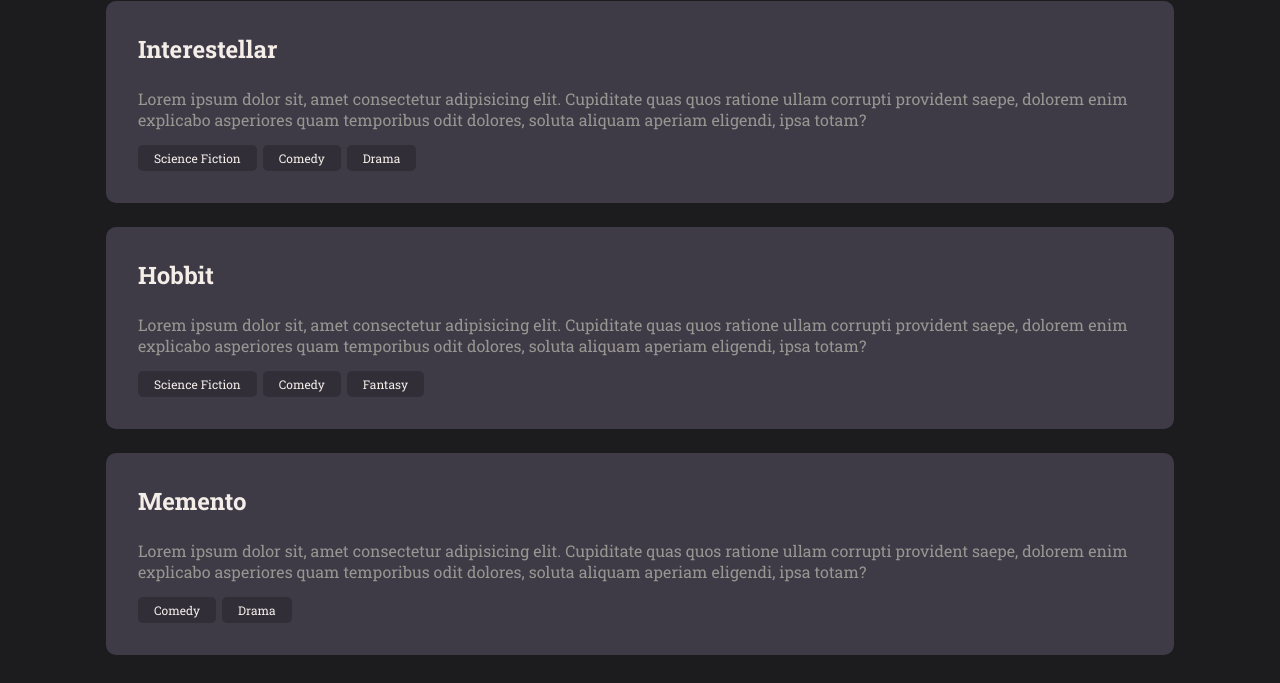
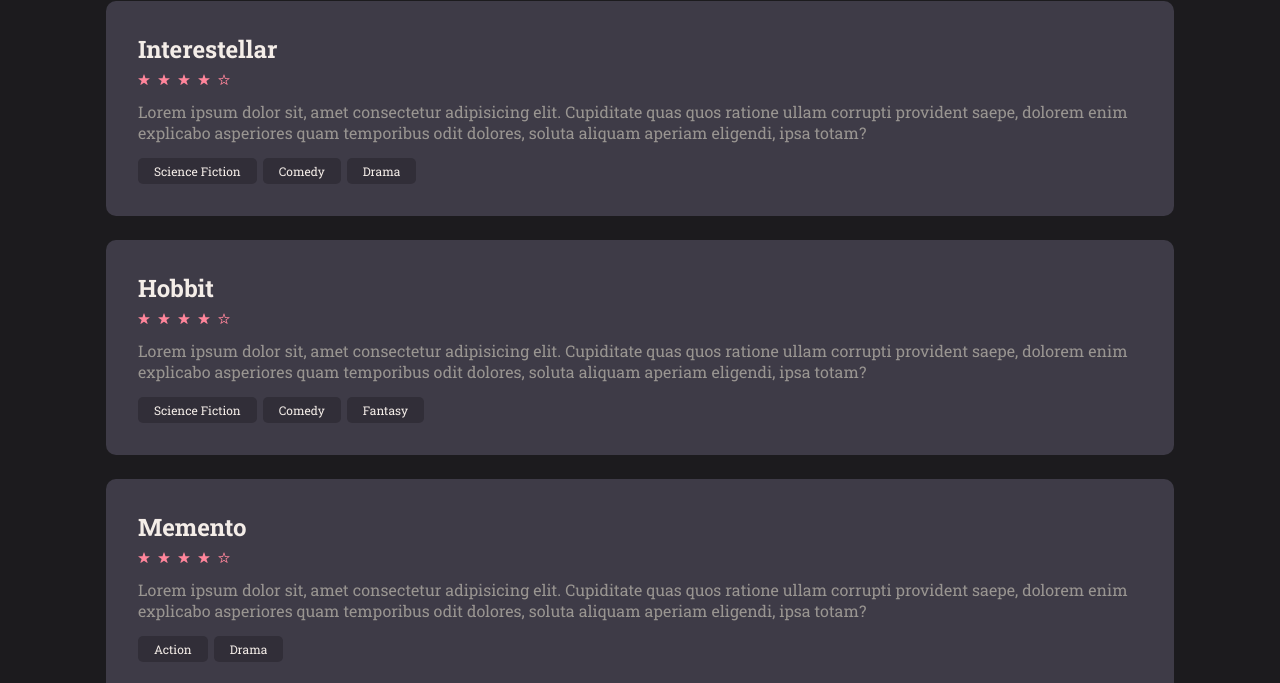
Before and after one commit to ViniciusdePSouza/Rocket_Movies, a React (Vite) app in the folder rocketmovies/: page / in a window 1280 px wide. Shown: the part 269-952 px from the top of the page. Built offline with nearby package versions, Linux system fonts and the light colour scheme.

Commit message:
Home page done

```diff
--- a/rocketmovies/src/components/Card/index.jsx
+++ b/rocketmovies/src/components/Card/index.jsx
@@ -1,5 +1,7 @@
 import { Container, RatingBox } from './styles'
 
+import EmptyStar from '../../assets/emptystar.svg'
+import Star from '../../assets/starfilled.svg'
 import { Tag } from '../Tag'
 
 export function Card({ data, ...rest }) {
@@ -8,6 +10,11 @@
             <h1>{data.title}</h1>
 
             <RatingBox>
+               <img src={Star}  alt="" />
+               <img src={Star}  alt="" />
+               <img src={Star}  alt="" />
+               <img src={Star}  alt="" />
+               <img src={EmptyStar}  alt="" />
             </RatingBox>
 
             <p>Lorem ipsum dolor sit, amet consectetur adipisicing elit. Cupiditate quas quos ratione ullam corrupti provident saepe, dolorem enim explicabo asperiores quam temporibus odit dolores, soluta aliquam aperiam eligendi, ipsa totam?</p>
--- a/rocketmovies/src/components/Card/styles.js
+++ b/rocketmovies/src/components/Card/styles.js
@@ -39,6 +39,7 @@
         align-items: center;
         justify-content: left;
         text-align: left;
+        gap: .8rem;
 
         margin-top: .8rem;
 `
--- a/rocketmovies/src/pages/Home/index.jsx
+++ b/rocketmovies/src/pages/Home/index.jsx
@@ -39,7 +39,7 @@
           <Card data={{
             title: "Memento",
             tags:[,
-              {id: 1, name: 'Comedy'},
+              {id: 1, name: 'Action'},
               {id: 2, name: 'Drama'}
             ]
           }}/>
```
